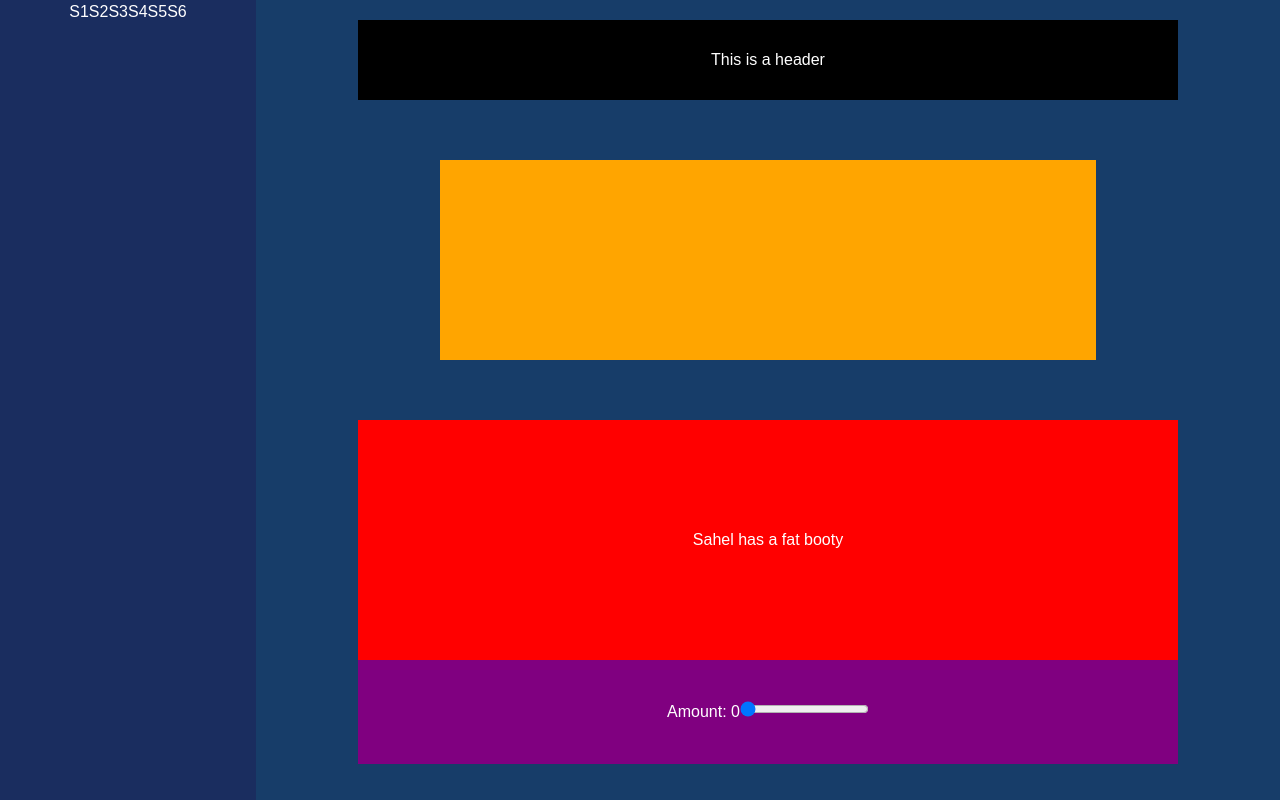
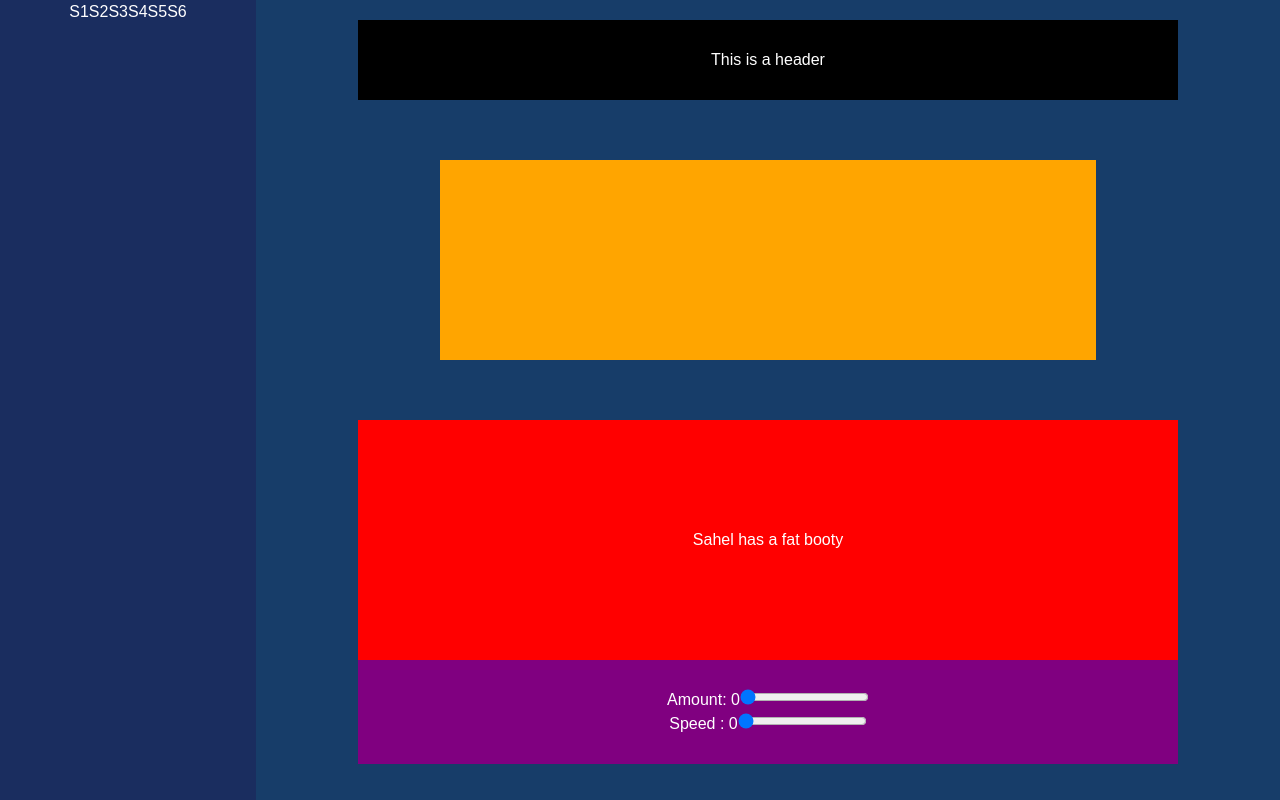
Before and after one commit to yamhokim/Sorting-Algorithm-Website, a React (Vite) app in the folder sortAlgorithmVisualizer/: page / in a window 1280 px wide. Built offline with nearby package versions, Linux system fonts and the light colour scheme.

Commit message:
Implementing Swapping logic, Implemented Speed Slider

```diff
--- a/sortAlgorithmVisualizer/src/components/arrayBar.tsx
+++ b/sortAlgorithmVisualizer/src/components/arrayBar.tsx
@@ -1,3 +1,4 @@
+import { useState } from "react";
 import "../index.css";
 
 function shuffleArray<T>(array: T[]): T[] {
@@ -19,10 +20,21 @@ function arrayBar({ amountValue }: ArrayBarProps) {
   const numarray = shuffleArray(
     Array.from({ length: amountValue }, (_, index) => index + 1)
   );
-
   for (let i = 0; i < numarray.length; ++i) {
     console.log(numarray[i]);
   }
+
+  //Unfinished Code
+  const [swapping, setSwapping] = useState<boolean>(false);
+
+  const animateSwap = (i: number, j: number) => {
+    setSwapping(true);
+    setTimeout(() => {
+      const newArray = [...numarray];
+      [newArray[i], newArray[j]] = [newArray[j], newArray[i]];
+    });
+  };
+  //End of Unfinished Code
 
   return (
     <div className="array-bar flex items-end justify-center h-full">
--- a/sortAlgorithmVisualizer/src/components/sliders.tsx
+++ b/sortAlgorithmVisualizer/src/components/sliders.tsx
@@ -1,4 +1,5 @@
 import "../index.css";
+import { useState } from "react";
 
 type SlidersProps = {
   amountValue: number;
@@ -11,13 +12,19 @@ function sliders({ amountValue, setAmountValue }: SlidersProps) {
     setAmountValue(Number(event.target.value));
   };
 
+  const [speedValue, setSpeedValue] = useState<number | number>(0);
+
+  const handleSpeedChange = (event: React.ChangeEvent<HTMLInputElement>) => {
+    setSpeedValue(Number(event.target.value));
+  };
+
   return (
     <div className="sliders">
       <div className="flex justify-center space-x-80">
-        <div className="bg-slate-500 h-10 w-40">
+        <div className="bg-slate-500 h-12 w-40  rounded-md">
           <label
             htmlFor="default-range"
-            className="block mb-2 text-sm font-medium text-gray-900 dark:text-black"
+            className="block text-sm font-medium text-gray-900 dark:text-black"
           >
             Amount: {amountValue}
           </label>
@@ -28,11 +35,28 @@ function sliders({ amountValue, setAmountValue }: SlidersProps) {
             min="0"
             max="20"
             step="1"
-            className="w-full h-1  bg-gray-200 rounded-lg appearance-none cursos-pointer dark:bg-gray-700 "
+            className="w-10/12 h-2  bg-gray-400 rounded-lg appearance-none cursos-pointer dark:bg-gray-70 mb-6"
             onChange={handleAmountChange}
           ></input>
         </div>
-        <div className="bg-slate-500 h-10 w-40"></div>
+        <div className="bg-slate-500 h-12 w-40  rounded-md">
+          <label
+            htmlFor="default-range"
+            className="block text-sm font-medium text-gray-900 dark:text-black"
+          >
+            Speed : {speedValue}
+          </label>
+          <input
+            id="default-range"
+            type="range"
+            value={speedValue}
+            min="0"
+            max="20"
+            step="1"
+            className="w-10/12 h-2  bg-gray-400 rounded-lg appearance-none cursos-pointer dark:bg-gray-70 mb-6"
+            onChange={handleSpeedChange}
+          ></input>
+        </div>
       </div>
     </div>
   );
```
